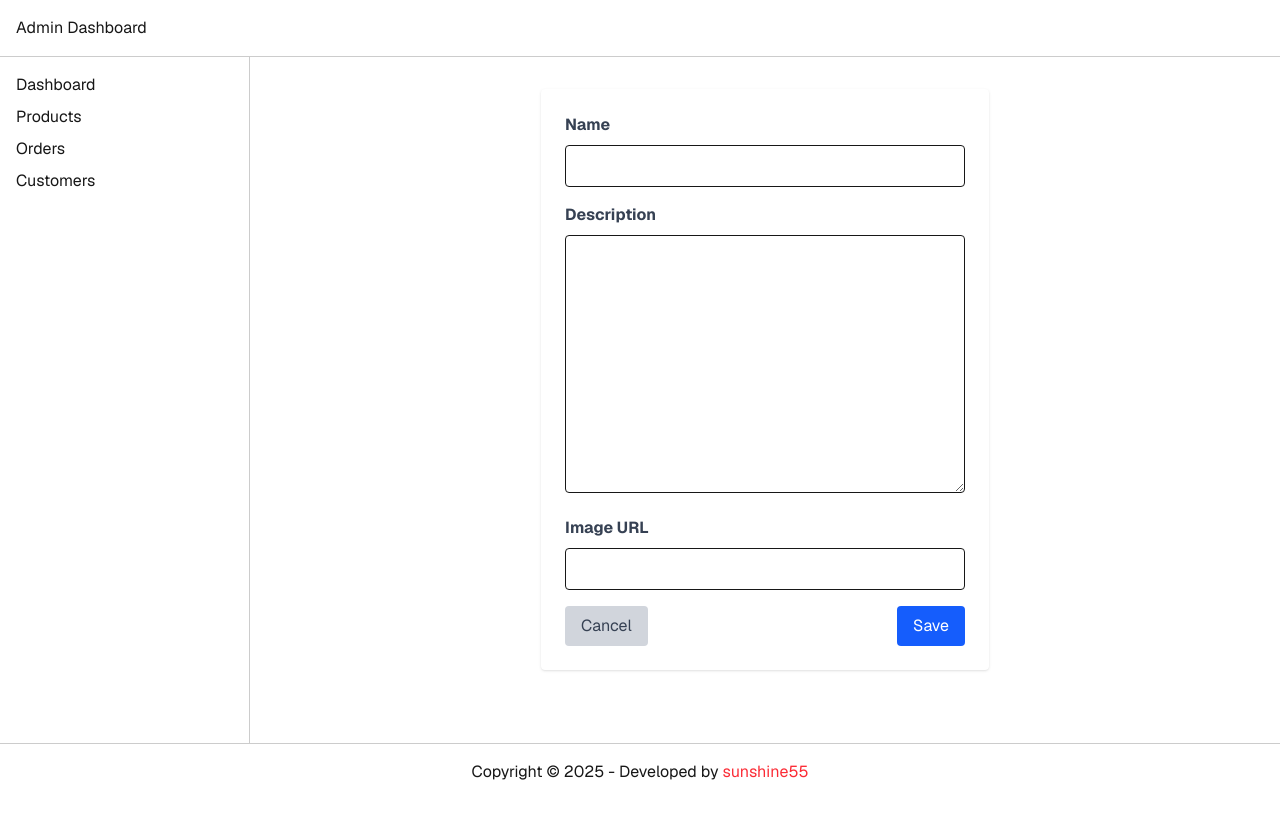
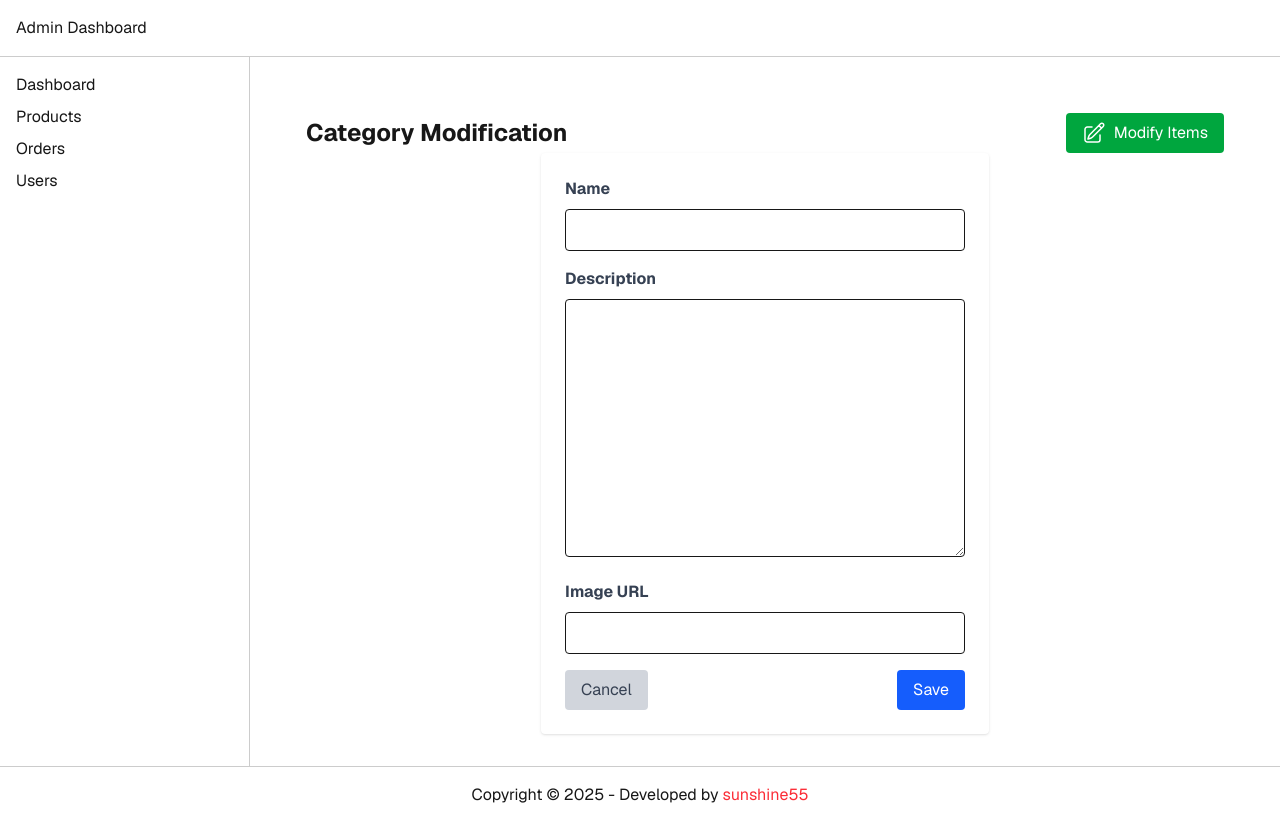
Before and after one commit to sunshine55/affablebean-spring-tutorial, a Next.js app in the folder afbb-gui/admin/: page /categories/1 in a window 1280 px wide. Before the commit the page ends 800 px from the top, so only its background shows below. Built offline with nearby package versions, Linux system fonts and the light colour scheme; no server answers.

Commit message:
afbb-gui: admin - item list page

```diff
--- /dev/null
+++ b/afbb-gui/admin/app/categories/[categoryId]/items/[itemId]/page.tsx
@@ -0,0 +1,5 @@
+'use client';
+
+export default function ItemEditPage() {
+  return <h1>Work in Progress</h1>;
+}
--- /dev/null
+++ b/afbb-gui/admin/app/categories/[categoryId]/items/create/page.tsx
@@ -0,0 +1,5 @@
+'use client';
+
+export default function ItemCreatePage() {
+  return <h1>Work in Progress</h1>;
+}
--- /dev/null
+++ b/afbb-gui/admin/app/categories/[categoryId]/items/page.tsx
@@ -0,0 +1,68 @@
+'use client';
+
+import { useEffect, useState } from 'react';
+import { useParams } from 'next/navigation';
+import Link from 'next/link';
+
+import { itemsSchema, ItemsModel } from '@/schema';
+import { Spinner } from '@/components';
+
+export default function ItemListPage() {
+  const { categoryId } = useParams();
+  const baseLink = `/categories/${categoryId}`;
+
+  const [items, setItems] = useState<ItemsModel>([]);
+  const [loading, setLoading] = useState<boolean>(true);
+
+  useEffect(() => {
+    fetch(`${process.env.NEXT_PUBLIC_AFBB_API}/items/category?categoryId=${categoryId}`)
+      .then((res) => res.json())
+      .then((data) => setItems(itemsSchema.parse(data)))
+      .finally(() => setLoading(false));
+  }, []);
+
+  if (loading) {
+    return <Spinner />;
+  }
+
+  return (
+    <div>
+      <div className="flex justify-between items-center px-6 pt-6">
+        <h1 className="text-2xl font-bold">
+          <Link href={baseLink} className="hover:underline">
+            Category Items
+          </Link>
+        </h1>
+        <Link
+          href={`${baseLink}/items/create`}
+          className="flex items-center gap-2 px-4 py-2 bg-green-600 text-white rounded hover:bg-green-700 transition"
+        >
+          <svg
+            xmlns="http://www.w3.org/2000/svg"
+            fill="none"
+            viewBox="0 0 24 24"
+            strokeWidth={1.5}
+            stroke="currentColor"
+            className="size-6"
+          >
+            <path strokeLinecap="round" strokeLinejoin="round" d="M12 4.5v15m7.5-7.5h-15" />
+          </svg>
+          <p>Create</p>
+        </Link>
+      </div>
+      <div className="grid grid-cols-1 sm:grid-cols-2 gap-6 p-6">
+        {items.map((i) => (
+          <div key={i.id} className="bg-white rounded-lg shadow p-6 flex flex-col items-center">
+            <h2 className="text-xl font-semibold mb-2">{i.name}</h2>
+            <Link
+              href={`${baseLink}/items/${i.id}`}
+              className="mt-4 px-4 py-2 bg-blue-600 text-white rounded hover:bg-blue-700 transition"
+            >
+              Modify
+            </Link>
+          </div>
+        ))}
+      </div>
+    </div>
+  );
+}
--- a/afbb-gui/admin/app/categories/[categoryId]/page.tsx
+++ b/afbb-gui/admin/app/categories/[categoryId]/page.tsx
@@ -2,6 +2,7 @@
 
 import { useEffect, useState } from 'react';
 import { useParams } from 'next/navigation';
+import Link from 'next/link';
 
 import { categorySchema, CategoryModel } from '@/schema';
 import { Spinner } from '@/components';
@@ -25,5 +26,33 @@ export default function CategoryEditPage() {
     return <Spinner />;
   }
 
-  return <CategoryForm {...category} />;
+  return (
+    <div>
+      <div className="flex justify-between items-center px-6 pt-6">
+        <h1 className="text-2xl font-bold">Category Modification</h1>
+        <Link
+          href={`/categories/${categoryId}/items`}
+          className="flex items-center gap-2 px-4 py-2 bg-green-600 text-white rounded hover:bg-green-700 transition"
+        >
+          <svg
+            xmlns="http://www.w3.org/2000/svg"
+            fill="none"
+            viewBox="0 0 24 24"
+            stroke-width="1.5"
+            stroke="currentColor"
+            className="size-6"
+          >
+            <path
+              stroke-linecap="round"
+              stroke-linejoin="round"
+              d="m16.862 4.487 1.687-1.688a1.875 1.875 0 1 1 2.652 2.652L10.582 16.07a4.5 4.5 0 0 1-1.897 1.13L6 18l.8-2.685a4.5 4.5 0 0 1 1.13-1.897l8.932-8.931Zm0 0L19.5 7.125M18 14v4.75A2.25 2.25 0 0 1 15.75 21H5.25A2.25 2.25 0 0 1 3 18.75V8.25A2.25 2.25 0 0 1 5.25 6H10"
+            />
+          </svg>
+
+          <p>Modify Items</p>
+        </Link>
+      </div>
+      <CategoryForm {...category} />
+    </div>
+  );
 }
--- a/afbb-gui/admin/components/Sidebar.tsx
+++ b/afbb-gui/admin/components/Sidebar.tsx
@@ -1,12 +1,8 @@
 import Link from 'next/link';
 
 const LinkList = () => {
-  return [
-    { '/': 'Dashboard' },
-    { '/categories': 'Products' },
-    { '/orders': 'Orders' },
-    { '/customers': 'Customers' },
-  ].map((link, index) => {
+  return [{ '/': 'Dashboard' }, { '/categories': 'Products' }, { '/orders': 'Orders' }, { '/users': 'Users' }].map(
+    (link, index) => {
       const [href, label] = Object.entries(link)[0];
       return (
         <li key={`sidebar-link-${index}`} className="mb-2">
@@ -15,7 +11,8 @@ const LinkList = () => {
           </Link>
         </li>
       );
-  });
+    },
+  );
 };
 
 export function Sidebar() {
--- a/afbb-gui/admin/schema/item.ts
+++ b/afbb-gui/admin/schema/item.ts
@@ -4,6 +4,7 @@ export const itemSchema = z.object({
   id: z.string().optional(),
   name: z.string().min(1, 'Name is required').max(100, 'Name must be less than 100 characters'),
   description: z.string().optional(),
+  price: z.number().min(0, 'Price must be a positive number'),
   imageSrc: z.url(),
   categoryId: z.string(),
 });
```
Lines whose indentation alone changed are shown as unchanged.
